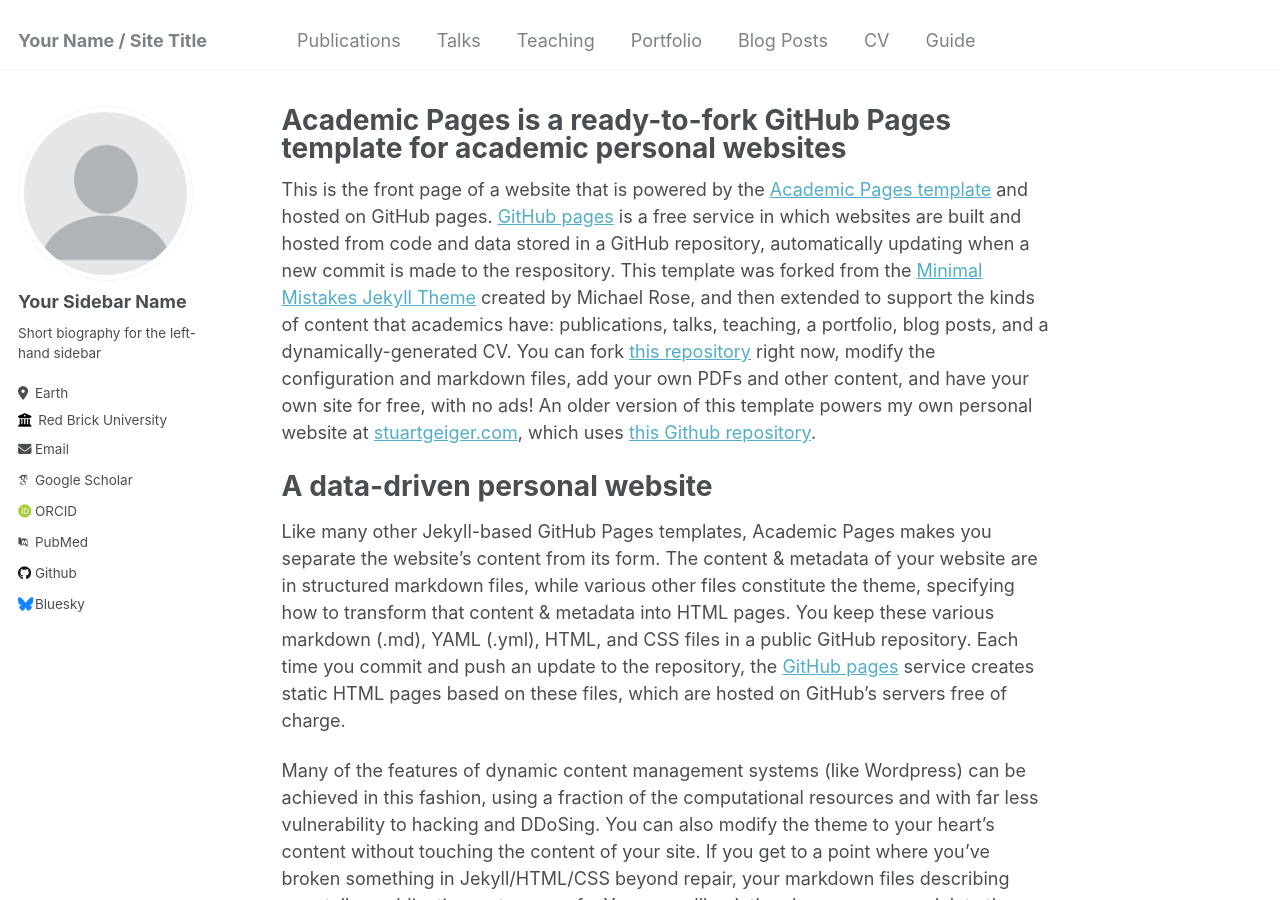
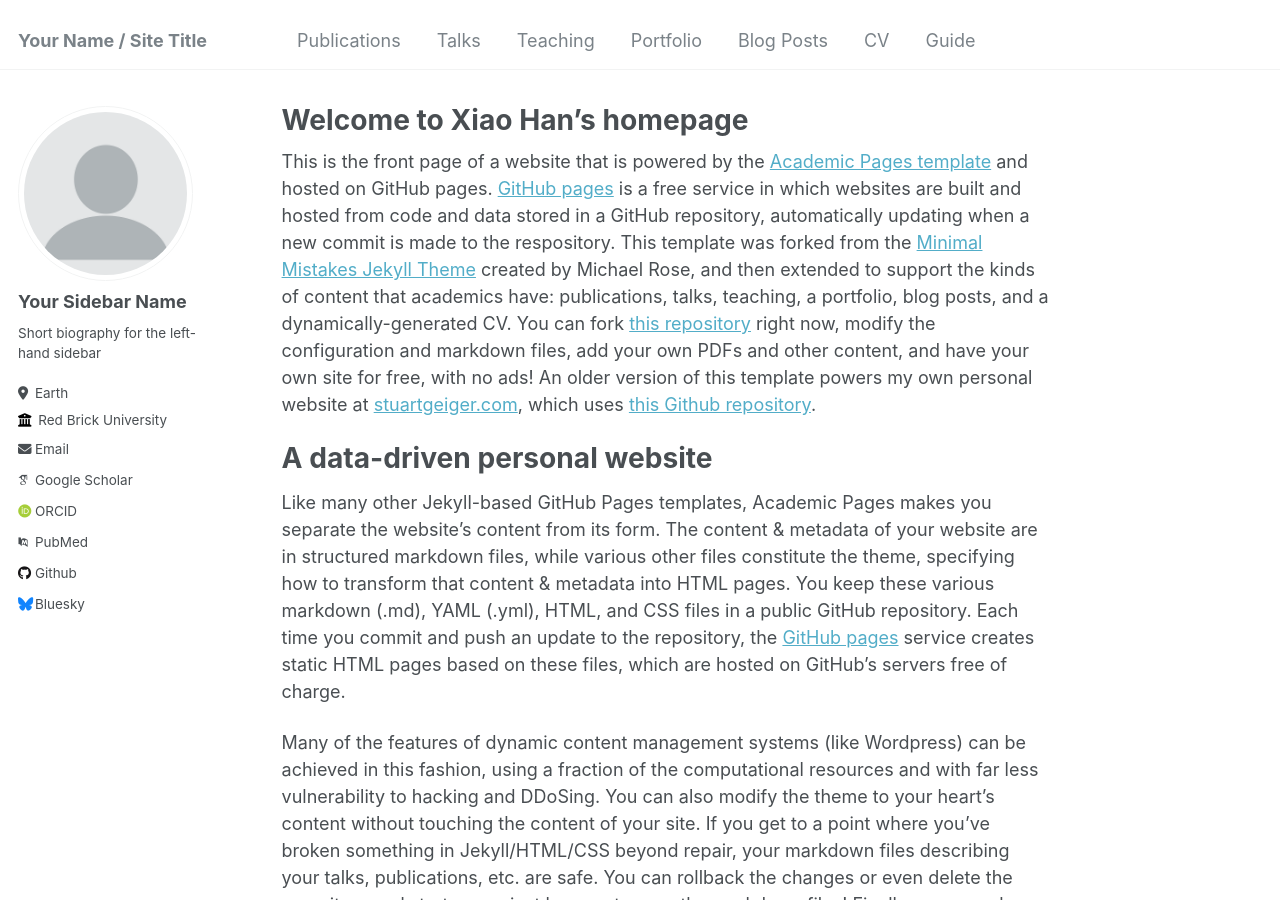
Before and after one commit to hahahenha/hahahenha.github.io, a Jekyll site: the page built from _pages/about.md, in a window 1280 px wide and 900 px high. Built offline with Jekyll 4.4.1, drawn with Linux system fonts in a browser that asks for light colours; some web fonts are replaced.

Commit message:
Update about.md

```diff
--- a/_pages/about.md
+++ b/_pages/about.md
@@ -1,6 +1,6 @@
 ---
 permalink: /
-title: "Academic Pages is a ready-to-fork GitHub Pages template for academic personal websites"
+title: "Welcome to Xiao Han’s homepage"
 author_profile: true
 redirect_from:
   - /about/
```
